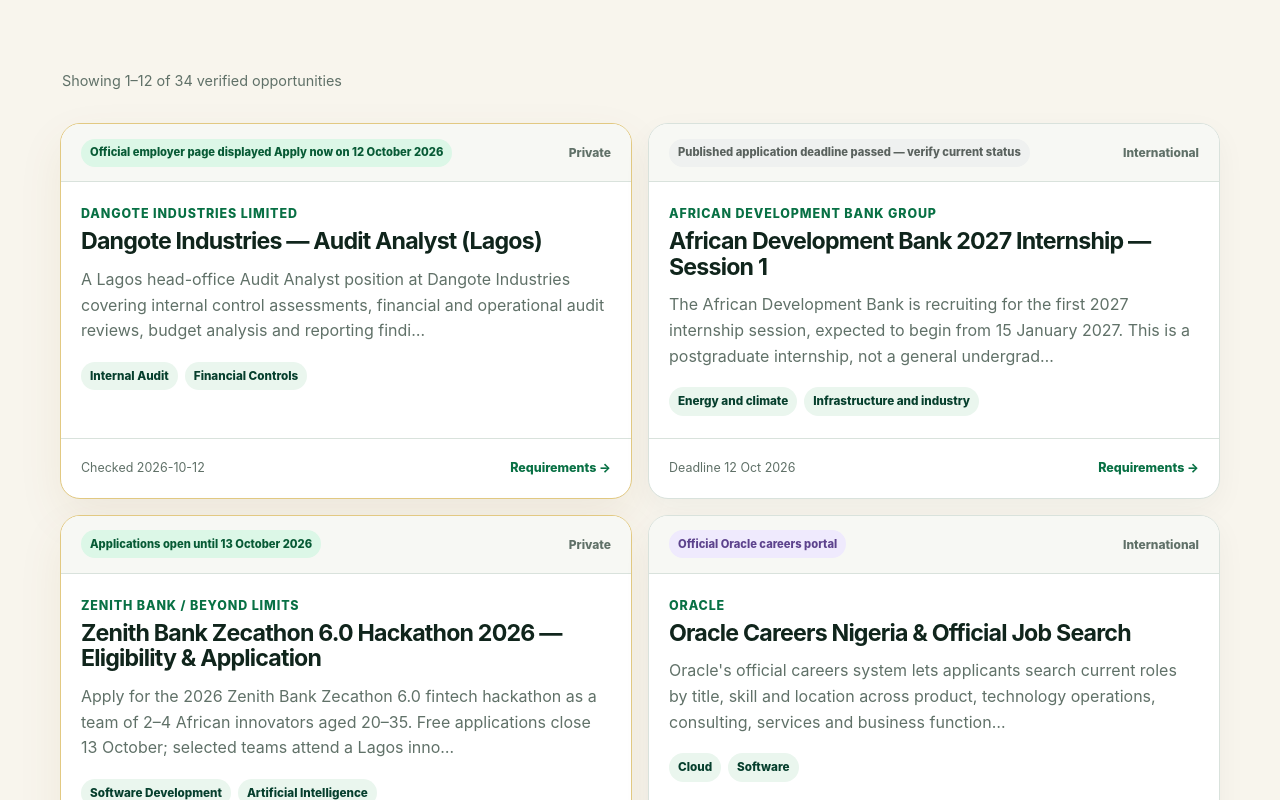
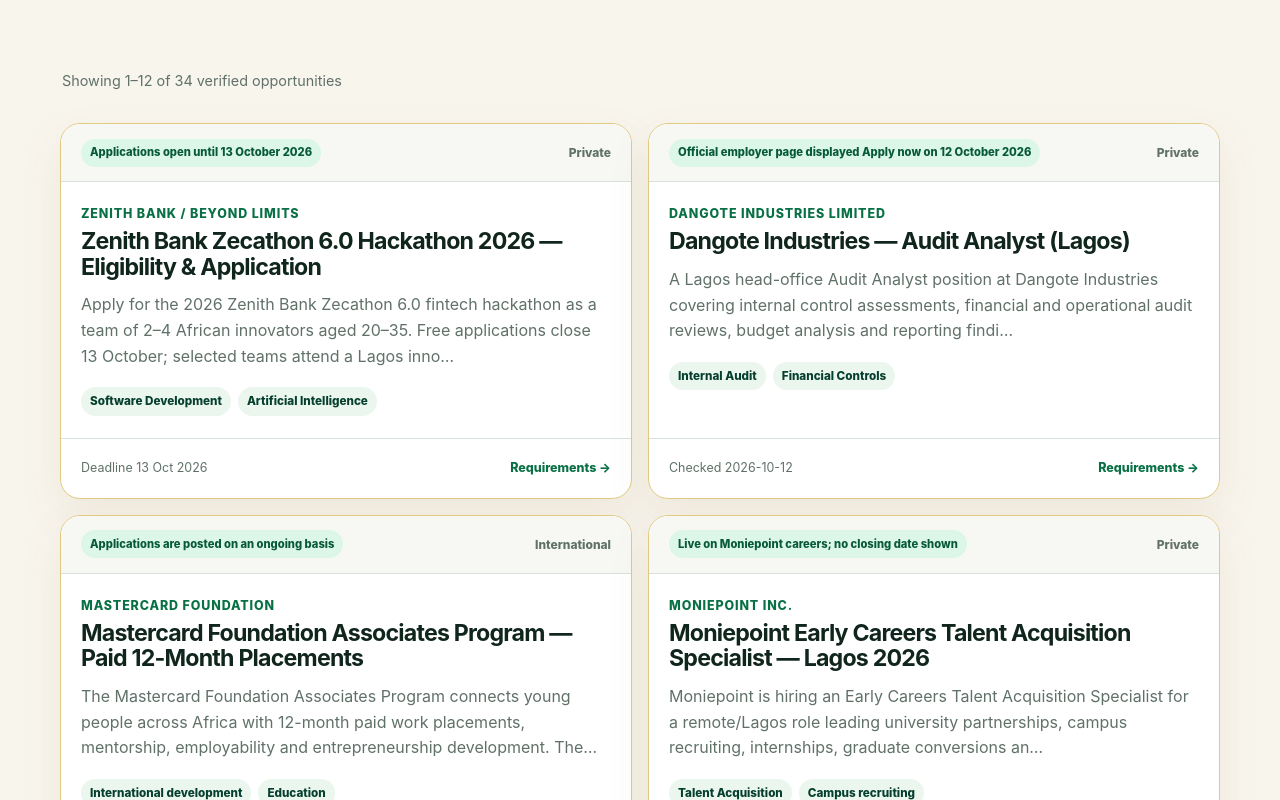
Before and after one commit to eghosa001/nigeria, a Next.js app: page /jobs/internships in a window 1280 px wide. Shown: the part 1300-2100 px from the top of the page. Built offline with nearby package versions, Linux system fonts and the light colour scheme; no server answers.

Commit message:
Improve jobs category accuracy and show expired opportunities after open roles

```diff
--- a/components/job-collection.tsx
+++ b/components/job-collection.tsx
@@ -15,9 +15,16 @@ export function JobCollection({
   emptyText?: string;
 }) {
   const [page, setPage] = useState(1);
-  const totalPages = Math.max(1, Math.ceil(opportunities.length / PAGE_SIZE));
+  // Expired records may remain discoverable for follow-up, but never outrank
+  // applications visitors can still act on.
+  const priority: Record<string, number> = { open: 0, screening: 1, training: 2, upcoming: 3, "career-page": 4, closed: 5 };
+  const ordered = [...opportunities].sort((a, b) =>
+    priority[getEffectiveJobStatus(a)] - priority[getEffectiveJobStatus(b)] ||
+    (a.deadline ?? "9999-12-31").localeCompare(b.deadline ?? "9999-12-31") ||
+    a.title.localeCompare(b.title));
+  const totalPages = Math.max(1, Math.ceil(ordered.length / PAGE_SIZE));
   const start = (page - 1) * PAGE_SIZE;
-  const visible = opportunities.slice(start, start + PAGE_SIZE);
+  const visible = ordered.slice(start, start + PAGE_SIZE);
 
   if (!opportunities.length) {
     return <div className="jobs-empty"><strong>{emptyText}</strong></div>;
```
